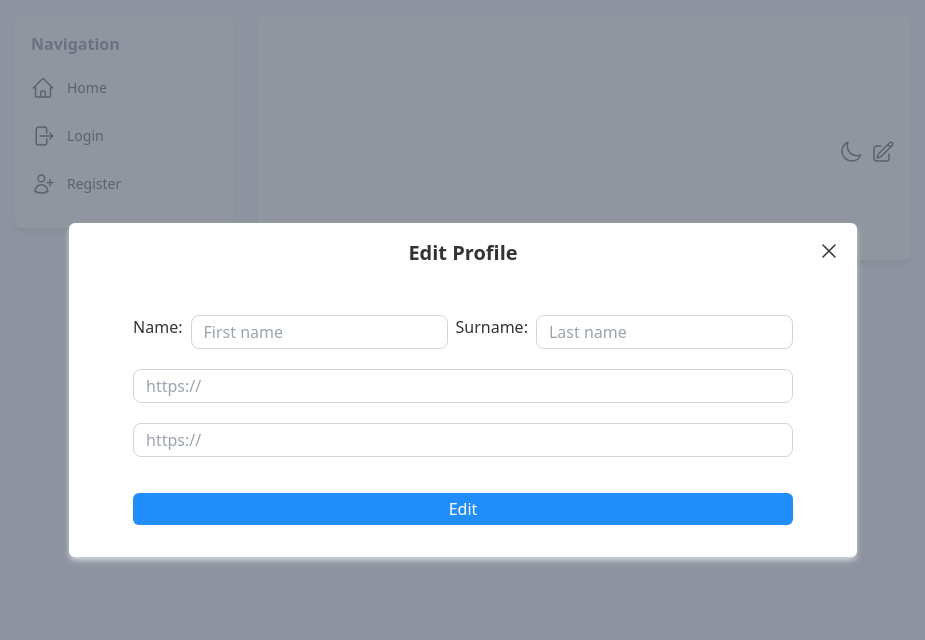
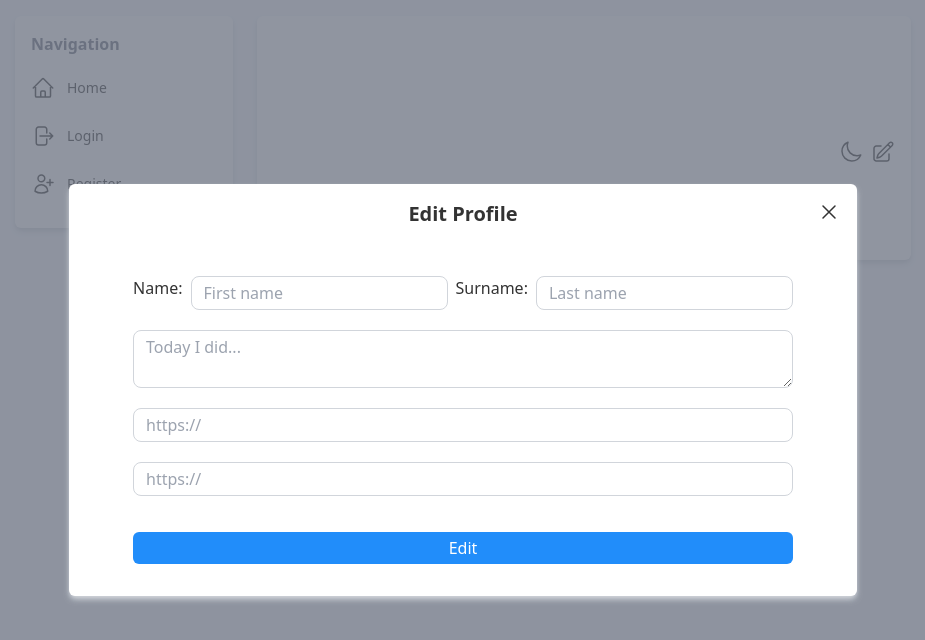
Before and after one commit to teriola/planet-link, a React (Vite) app: page /profile/1 in a window 1280 px wide. Both pictures are taken after a click on the element 1060 px from the left and 152 px from the top of the page. Shown: the top 640 px of the page, without its empty margins (177-1102 px from the left). Built offline with nearby package versions, Linux system fonts and the light colour scheme; no server answers.

Commit message:
fix follow button on follow

```diff
--- a/src/components/Edit/EditProfile.jsx
+++ b/src/components/Edit/EditProfile.jsx
@@ -16,6 +16,7 @@ export default function EditProfile({ onCloseEdit, onEditHandler }) {
       surname: user.surname,
       profilePicture: user.profilePicture,
       coverPicture: user.coverPicture,
+      description: user.description,
     }
   });
 
@@ -69,6 +70,13 @@ export default function EditProfile({ onCloseEdit, onEditHandler }) {
             aria-invalid={errors.surname ? 'true' : 'false'}
           />
         </div>
+        <textarea
+          className="border rounded-lg px-3 py-1 border-gray-300 dark:text-blacktext"
+          name="description"
+          placeholder="Today I did..."
+          {...register('description')}
+          aria-invalid={errors.description ? 'true' : 'false'}
+        />
         {/* Profile picture and validation */}
         {errors.profilePicture?.type === 'required' && <span className="text-sm absolute top-8 left-2 text-red-500">Profile picture is required</span>}
         <input
--- a/src/pages/Profile.jsx
+++ b/src/pages/Profile.jsx
@@ -29,8 +29,15 @@ export default function ProfilePage() {
     setIsEditing(false);
   };
 
+  const [isFollowed, setIsFollowed] = useState(false);
+
+  useEffect(() => {
+    setIsFollowed(currentUser.followers?.find(follower => follower._id === user._id));
+  }, []);
+
   const onFollowClick = async (userId) => {
     await followUser(userId);
+    setIsFollowed(true);
   }
 
   const activeTab = 'flex gap-1 px-4 py-1 items-center border-blue border-b-4 text-blue font-bold';
@@ -72,9 +79,8 @@ export default function ProfilePage() {
                       : null}
                     {user.accessToken && user._id !== currentUser._id && (
                       <>
-                        {currentUser.followers?.find(follower => follower._id === user._id) ? (
-                          <h2 className='bg-blue text-white px-6 py-1 rounded-md absolute right-4 bottom-24'>Followed</h2>
-                        ) : (
+                        {isFollowed ?
+                          <h2 className='bg-blue text-white px-6 py-1 rounded-md absolute right-4 bottom-24'>Followed</h2> : (
                           <button
                             onClick={() => onFollowClick(currentUser._id)}
                             className="bg-blue text-white px-6 py-1 rounded-md absolute right-4 bottom-24">
```
